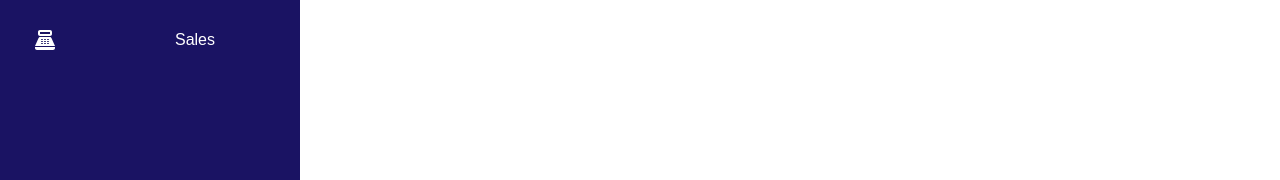
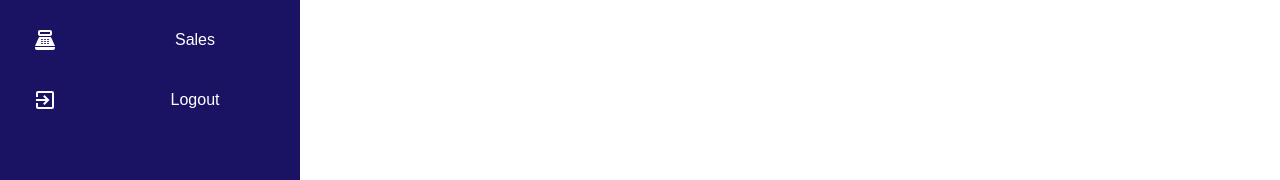
Before and after one commit to BrendanJay/GymManagementSystem, a React (Create React App) app in the folder gym-management-systems/home-page/: page /admin in a window 1280 px wide. Shown: the part 366-546 px from the top of the page. Built offline with nearby package versions, Linux system fonts and the light colour scheme; a web font is replaced by a local one.

Commit message:
[Added] Admin Logout
logout

```diff
--- a/gym-management-systems/home-page/src/admin_page/admin.js
+++ b/gym-management-systems/home-page/src/admin_page/admin.js
@@ -1,6 +1,5 @@
-// D:\GMS_Github\GymManagementSystem\gym-management-systems\home-page\src\admin_page\Admin.js
 import React from 'react';
-import { Routes, Route, useLocation } from 'react-router-dom';
+import { Routes, Route, useLocation, useNavigate } from 'react-router-dom';
 import Sidebar from '../components/Sidebar';
 import Dashboard from '../components/Dashboard';
 import Members from '../components/Members';
@@ -10,6 +9,7 @@ import Equipments from '../components/Equipments';
 import Products from '../components/Products';
 import Sales from '../components/Sales';
 import './admin.css';
+import { getAuth, signOut } from "firebase/auth";
 
 const Header = () => {
   const location = useLocation();
@@ -45,9 +45,22 @@ const Header = () => {
 };
 
 function Admin() {
+  const navigate = useNavigate();
+  const auth = getAuth();
+
+  const handleLogout = () => {
+    signOut(auth)
+      .then(() => {
+        navigate('/');
+      })
+      .catch((error) => {
+        console.error("Error logging out:", error);
+      });
+  };
+
   return (
     <div className="App">
-      <Sidebar />
+      <Sidebar handleLogout={handleLogout} />
       <Header />
       <div className="main-content">
         <Routes>
--- a/gym-management-systems/home-page/src/components/Sidebar.js
+++ b/gym-management-systems/home-page/src/components/Sidebar.js
@@ -1,9 +1,21 @@
 import React from 'react';
-import SidebarData from './SidebarData'; // Update this to use default import;
+import SidebarData from './SidebarData';
 import { useNavigate } from 'react-router-dom';
+import { getAuth, signOut } from "firebase/auth";
 
 function Sidebar() {
     const navigate = useNavigate();
+    const auth = getAuth();
+
+    const handleLogout = () => {
+        signOut(auth)
+            .then(() => {
+                navigate('/');
+            })
+            .catch((error) => {
+                console.error("Error logging out:", error);
+            });
+    };
 
     return (
         <div className="Sidebar">
@@ -14,7 +26,7 @@ function Sidebar() {
                             key={key}
                             className="row"
                             id={window.location.pathname === val.link ? "active" : ""}
-                            onClick={() => navigate(val.link)}
+                            onClick={val.title === "Logout" ? handleLogout : () => navigate(val.link)}
                         >
                             <div id="icon">{val.icon}</div>
                             <div id="title">{val.title}</div>
--- a/gym-management-systems/home-page/src/components/SidebarData.js
+++ b/gym-management-systems/home-page/src/components/SidebarData.js
@@ -1,4 +1,3 @@
-// D:\GMS_Github\GymManagementSystem\gym-management-systems\home-page\src\components\SidebarData.js
 import React from 'react';
 import DashboardIcon from '@mui/icons-material/Dashboard';
 import GroupIcon from '@mui/icons-material/Group';
@@ -7,6 +6,7 @@ import SportsIcon from '@mui/icons-material/Sports';
 import FitnessCenterIcon from '@mui/icons-material/FitnessCenter';
 import InventoryIcon from '@mui/icons-material/Inventory';
 import PointOfSaleIcon from '@mui/icons-material/PointOfSale';
+import ExitToAppIcon from '@mui/icons-material/ExitToApp';
 
 const SidebarData = [
   {
@@ -43,6 +43,11 @@ const SidebarData = [
     title: "Sales",
     icon: <PointOfSaleIcon />,
     link: "/admin/sales"
+  },
+  {
+    title: "Logout",
+    icon: <ExitToAppIcon />,
+    link: "/logout"
   }
 ];
 
```
